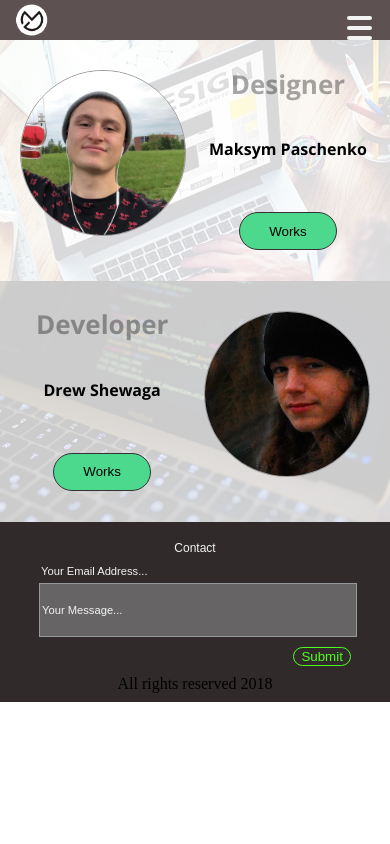
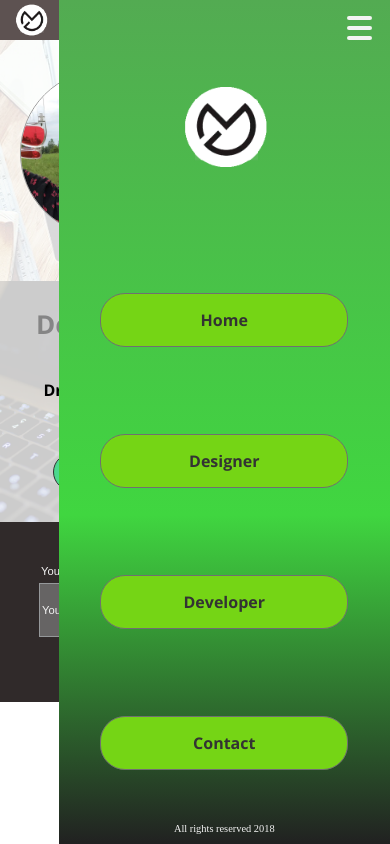
Before and after one commit to DrewShewaga/Shewaga_D_Paschenko_M_MD_Portfolio, a plain HTML site: page index.html in a window 390 px wide. Both pictures are taken after a click on the element 359 px from the left and 31 px from the top of the page. Drawn offline with nearby package versions, Linux system fonts and the light colour scheme.

Commit message:
Mobile Navigation styled

```diff
--- a/index.html
+++ b/index.html
@@ -38,11 +38,11 @@
 
 			<section class="designer">
 				<h2 class="hidden">Designer</h2>
-				<img src="images/max.png" alt="Designer Max Paschenko" class="desProf">
+				<img src="images/max.png" alt="Designer Max Pashchenko" class="desProf">
 
 				<section class="desInfo">
 					<h2 class="jobTitle">Designer</h2>
-					<h3 class="name">Maksym Paschenko</h3>
+					<h3 class="name">Maksym Pashchenko</h3>
 					<button class="works">Works</button>
 				</section>
 			</section>
--- a/js/main.js
+++ b/js/main.js
@@ -1,4 +1,27 @@
 // JavaScript Document
 (() => {
+    console.log('Linked Up');
+
+    //VARIABLE STACK
+    let navIcon = document.querySelector('.navIcon'),
+        navMenu = document.querySelector('.navMenu'),
+        body = document.querySelector('body');
+
+
+    //FUNCTIONS
+    function showMenu() {
+        if (navMenu.classList.value == 'navMenu hidden') {
+            navMenu.classList.remove('hidden');
+            body.classList.add('scrollStop');
+        }
+        else {
+            navMenu.classList.add('hidden');
+            body.classList.remove('scrollStop');
+        }
+    }
+
+
+    //EVENT HANDLING
+    navIcon.addEventListener('click', showMenu);
 
 })();
--- a/sass/main.scss
+++ b/sass/main.scss
@@ -1,7 +1,9 @@
 @import '_vars';
+@import 'modules/_nav';
 @import 'modules/_header';
 @import 'modules/_profiles';
 @import 'modules/_contact';
+
 
 .hidden {
     display: none;
@@ -11,3 +13,7 @@
     display: flex;
     flex-direction: column;
 }
+
+.scrollStop {
+	overflow: hidden;
+}
--- a/sass/modules/_header.scss
+++ b/sass/modules/_header.scss
@@ -19,6 +19,7 @@
     right: 18px;
     top: 16px;
     cursor: pointer;
+    z-index: 10;
 }
 
 .navIcon div {
--- /dev/null
+++ b/sass/modules/_nav.scss
@@ -0,0 +1,58 @@
+@import '_vars';
+
+.navMenu {
+    position: fixed;
+    right: 0;
+    height: 100%;
+    width: 85%;
+    z-index: 5;
+    display: flex;
+    flex-direction: column;
+    align-items: center;
+    text-align: center;
+
+    background: #53ab52;
+    background: -moz-linear-gradient(top, #53ab52 0%, #40d640 61%, #212121 100%);
+    background: -webkit-linear-gradient(top, #53ab52 0%,#40d640 61%,#212121 100%);
+    background: linear-gradient(to bottom, #53ab52 0%,#40d640 61%,#212121 100%);
+    filter: progid:DXImageTransform.Microsoft.gradient( startColorstr='#53ab52', endColorstr='#212121',GradientType=0 );
+}
+
+#navLogo {
+    width: 100px;
+    align-self: center;
+    margin-top: 75px;
+    margin-bottom: 70px;
+}
+
+.mainNav {
+    display: flex;
+    flex-direction: column;
+    height: 670px;
+    width: 90%;
+}
+
+.mainNav li {
+    flex: 1;
+    display: flex
+
+}
+
+.mainNav li a {
+    align-self: center;
+    background-color: #75D515;
+    padding: 18px 0;
+    margin: 0 25px;
+    border: 1px #707070 solid;
+    border-radius: 25px;
+    font-family: "Open Sans", sans-serif;
+    text-decoration: none;
+    color: #333;
+    font-weight: bold;
+    flex: 1;
+}
+
+.navMenu p {
+    font-size: .65em;
+    color: $white;
+}
```
Also changed, not shown: css/main.css, 1 other file.
